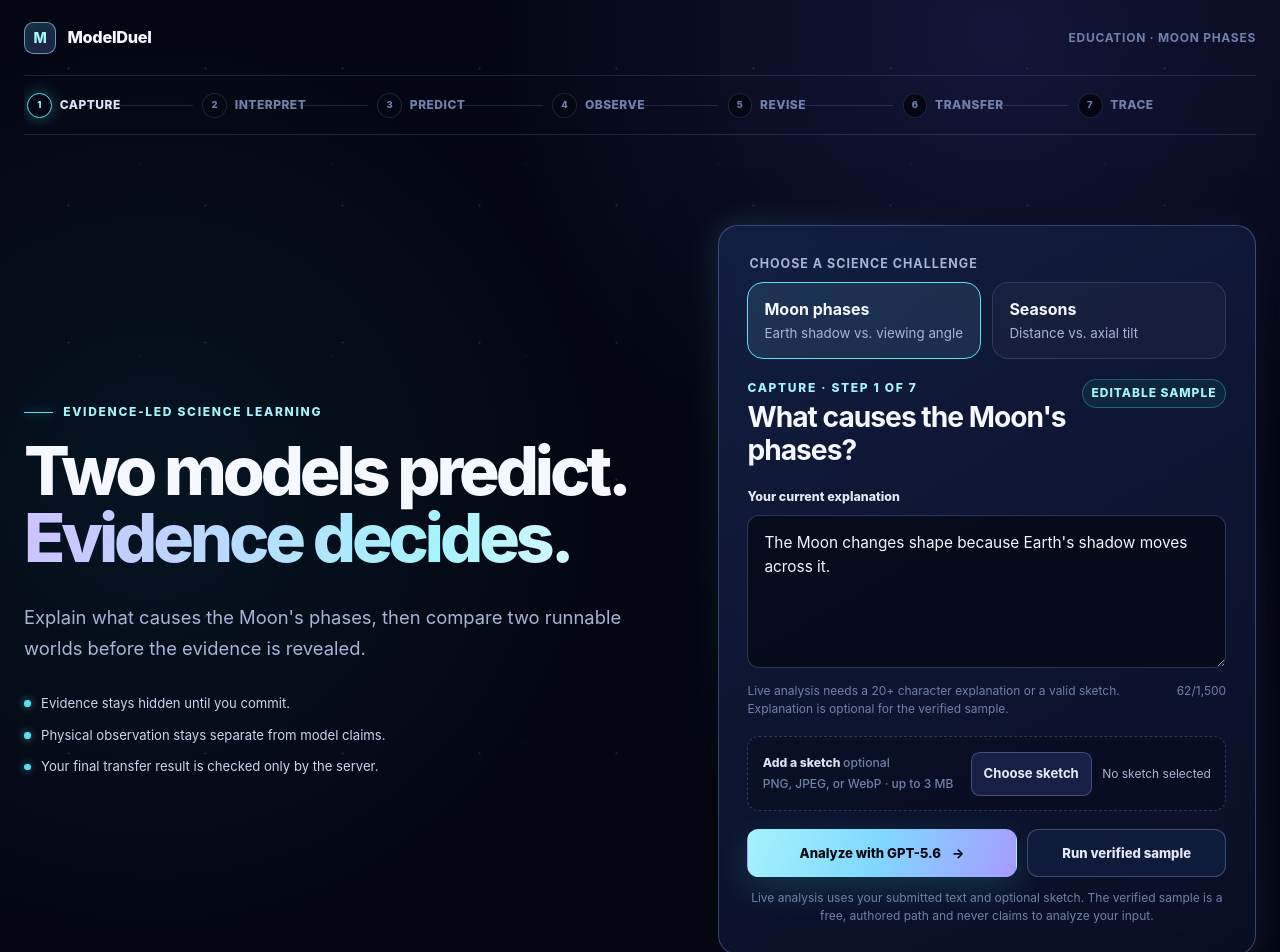
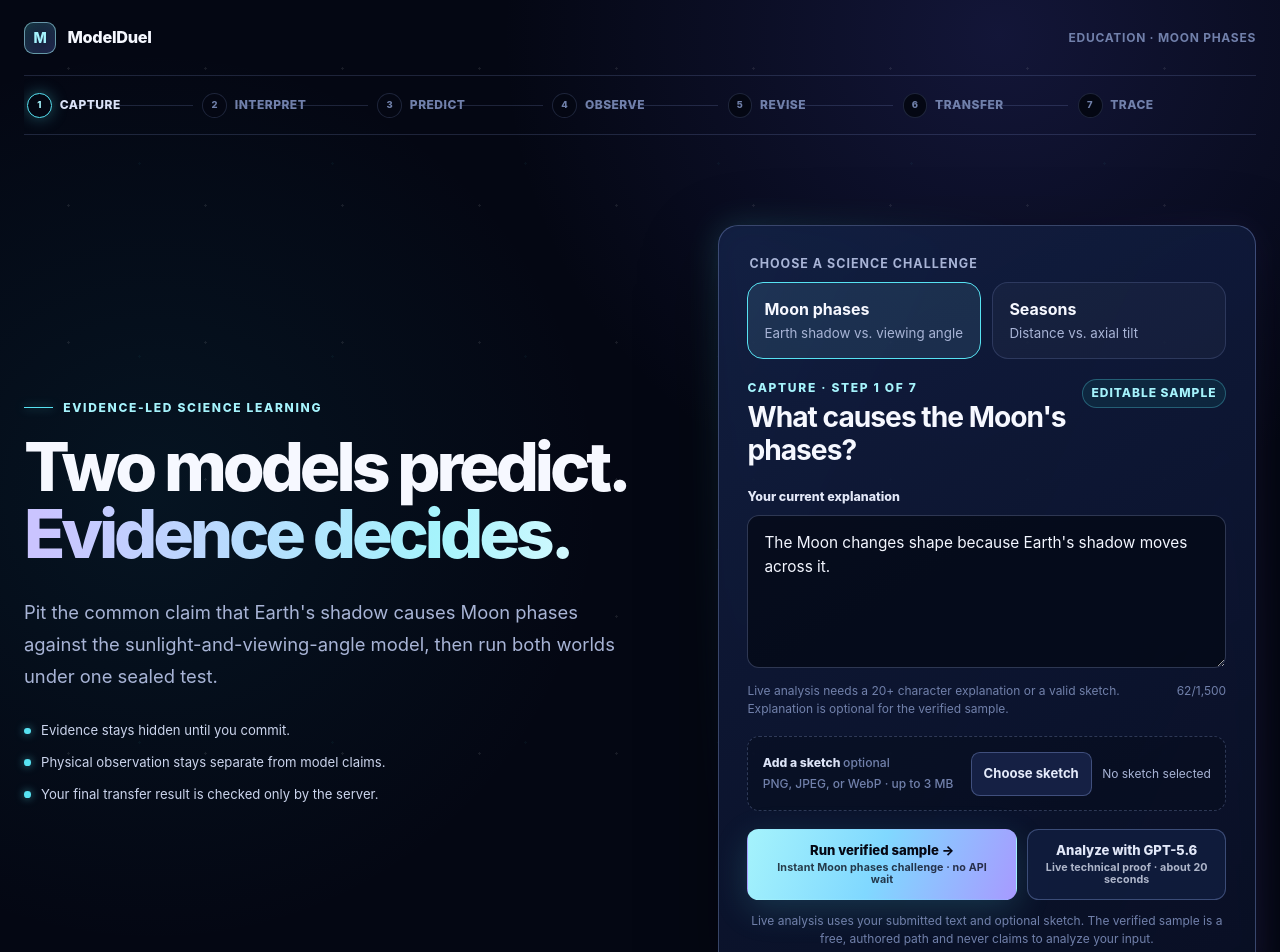
Before and after one commit to Yasei-no-otoko/ModelDuel, a Next.js app: page / in a window 1280 px wide. Shown: the top 952 px of the page. Built offline with nearby package versions, Linux system fonts and the light colour scheme.

Commit message:
feat: prioritize the verified judge path

```diff
--- a/src/app/globals.css
+++ b/src/app/globals.css
@@ -664,6 +664,21 @@ textarea:disabled {
   gap: 0.65rem;
 }
 
+.capture-actions .primary-button,
+.capture-actions .secondary-button {
+  min-height: 62px;
+  flex-direction: column;
+  gap: 0.2rem;
+  line-height: 1.2;
+}
+
+.capture-actions button > small {
+  font-size: 0.67rem;
+  font-weight: 680;
+  letter-spacing: 0.01em;
+  opacity: 0.76;
+}
+
 .form-disclosure {
   margin: 0.75rem 0 0;
   color: var(--faint);
--- a/src/components/modelduel/ModelDuelExperience.tsx
+++ b/src/components/modelduel/ModelDuelExperience.tsx
@@ -540,7 +540,7 @@ export function ModelDuelExperience() {
 
   async function handleCapture(event: FormEvent<HTMLFormElement>) {
     event.preventDefault();
-    await beginAnalysis("live");
+    await beginAnalysis("verified-sample");
   }
 
   function handleConfirmModels() {
@@ -949,20 +949,30 @@ export function ModelDuelExperience() {
                 >
                   {!hydrationReady
                     ? "Preparing challenge…"
-                    : analysisPending && analysisAttempt === "live"
-                      ? "Analyzing with GPT-5.6…"
-                      : "Analyze with GPT-5.6"}
-                  {hydrationReady && !analysisPending ? <span aria-hidden="true">→</span> : null}
+                    : analysisPending && analysisAttempt === "verified-sample"
+                      ? "Loading verified sample…"
+                      : (
+                          <>
+                            <span>Run verified sample <span aria-hidden="true">→</span></span>
+                            <small>Instant {scenarioContent.label} challenge · no API wait</small>
+                          </>
+                        )}
                 </button>
                 <button
                   className="secondary-button full-button"
                   type="button"
                   disabled={!hydrationReady || analysisPending}
-                  onClick={() => void beginAnalysis("verified-sample")}
+                  data-hydrated={hydrationReady ? "true" : "false"}
+                  onClick={() => void beginAnalysis("live")}
                 >
-                  {analysisPending && analysisAttempt === "verified-sample"
-                    ? "Loading verified sample…"
-                    : "Run verified sample"}
+                  {analysisPending && analysisAttempt === "live"
+                    ? "Analyzing with GPT-5.6…"
+                    : (
+                        <>
+                          <span>Analyze with GPT-5.6</span>
+                          <small>Live technical proof · about 20 seconds</small>
+                        </>
+                      )}
                 </button>
               </div>
               <p className="form-disclosure">
@@ -1512,7 +1522,7 @@ export function ModelDuelExperience() {
             </ol>
 
             <div className="trace-footer">
-              <div><p className="micro-label">What this proves</p><strong>A belief, prediction, observation, revision, and unseen transfer case are connected in one auditable learning trail.</strong></div>
+              <div><p className="micro-label">Auditable conceptual-revision evidence</p><strong>A belief, prediction, observation, revision, and unseen transfer case are connected in one reviewable learning trail.</strong></div>
               <button className="primary-button" type="button" onClick={handleReset}>Start a new attempt</button>
             </div>
           </section>
--- a/src/lib/product.ts
+++ b/src/lib/product.ts
@@ -61,7 +61,7 @@ export const SCENARIO_CONTENT = {
     sampleMisconception:
       "The Moon changes shape because Earth's shadow moves across it.",
     heroSummary:
-      "Explain what causes the Moon's phases, then compare two runnable worlds before the evidence is revealed.",
+      "Pit the common claim that Earth's shadow causes Moon phases against the sunlight-and-viewing-angle model, then run both worlds under one sealed test.",
     capturePrompt: "What causes the Moon's phases?",
     interpretSummary:
       "We turned the explanation into a learner world and paired it with the scientific model under the same test.",
@@ -87,7 +87,7 @@ export const SCENARIO_CONTENT = {
     sampleMisconception:
       "Summer happens because Earth moves closer to the Sun, so both hemispheres should warm together.",
     heroSummary:
-      "Explain what causes seasons, then compare a distance-only world with Earth's tilted-axis world before the evidence is revealed.",
+      "Pit the distance-only explanation for summer against Earth's tilted-axis model, then test both hemispheres under one sealed June case.",
     capturePrompt: "What causes Earth's seasons?",
     interpretSummary:
       "We turned the distance explanation into a learner world and paired it with the axial-tilt model under the same June test.",
```
Also changed, not shown: 1 other file (tests, documents, lock files or other folders).
